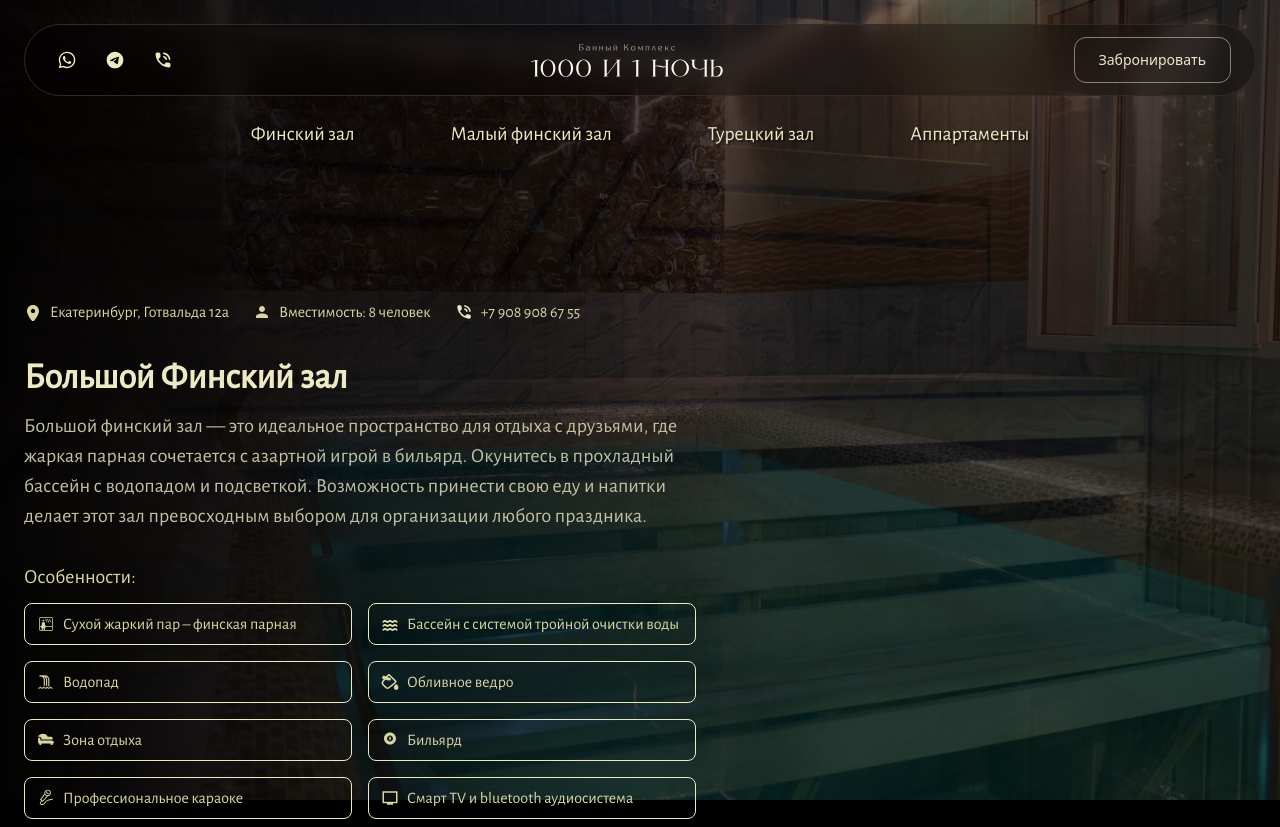
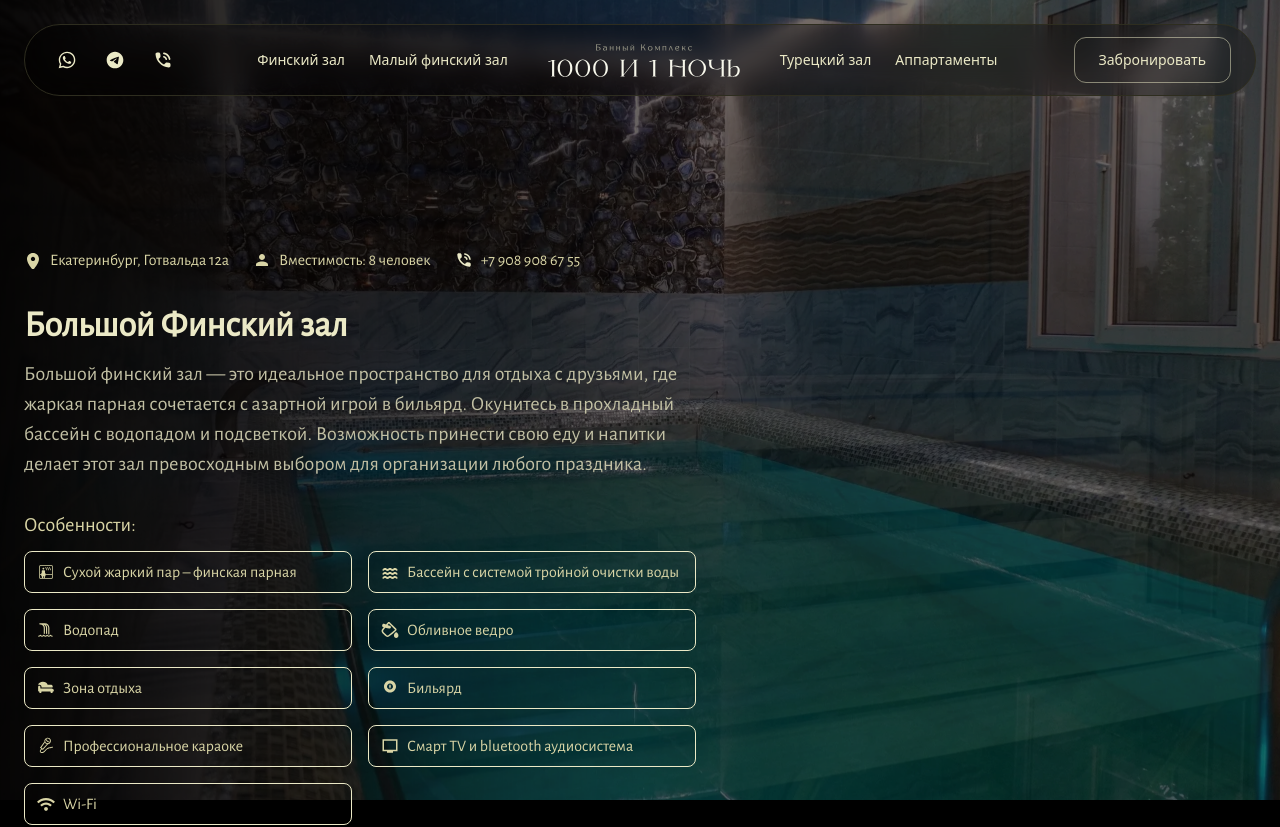
Before and after one commit to Purks1337/sasauni, a Next.js app: page / in a window 1280 px wide. Shown: the top 827 px of the page. Built offline with nearby package versions, Linux system fonts and the light colour scheme.

Commit message:
Header fix

```diff
--- a/src/widgets/header/ui/header.tsx
+++ b/src/widgets/header/ui/header.tsx
@@ -15,7 +15,7 @@ interface HeaderProps {
 export function Header({ bookingPhone = 'tel:+79089086755' }: HeaderProps) {
   return (
     <div className="sticky top-0 z-30 py-3 sm:py-6">
-      <div className="max-w-7xl mx-auto w-full flex flex-col gap-6 px-2 sm:px-6">
+      <div className="max-w-7xl mx-auto w-full px-2 sm:px-6">
         {/* Header Bar */}
         <div className="bg-black/30 backdrop-blur-md border border-[#2E2D1F] rounded-full px-4 sm:px-[24px] py-3 flex items-center justify-between gap-4 relative z-20">
           {/* Left side: Social/phone icons on desktop, logo on mobile */}
@@ -36,9 +36,25 @@ export function Header({ bookingPhone = 'tel:+79089086755' }: HeaderProps) {
             </div>
           </div>
 
-          {/* Center: Desktop logo */}
-          <div className="hidden sm:flex flex-col items-center">
+          {/* Center: Desktop Navigation & Logo */}
+          <div className="hidden sm:flex items-center gap-x-10">
+            <div className="flex items-center gap-x-6">
+              <Link href="/rooms/fin" className="text-[#EBE9C6] text-sm font-system hover:text-[color:var(--accent)] transition-colors">
+                Финский зал
+              </Link>
+              <Link href="/rooms/fin-small" className="text-[#EBE9C6] text-sm font-system hover:text-[color:var(--accent)] transition-colors">
+                Малый финский зал
+              </Link>
+            </div>
             <Logo className="w-48 h-auto" />
+            <div className="flex items-center gap-x-6">
+              <Link href="/rooms/turkey" className="text-[#EBE9C6] text-sm font-system hover:text-[color:var(--accent)] transition-colors">
+                Турецкий зал
+              </Link>
+              <Link href="/rooms/apps" className="text-[#EBE9C6] text-sm font-system hover:text-[color:var(--accent)] transition-colors">
+                Аппартаменты
+              </Link>
+            </div>
           </div>
 
           {/* Right side: Book button on desktop, burger on mobile */}
@@ -49,22 +65,6 @@ export function Header({ bookingPhone = 'tel:+79089086755' }: HeaderProps) {
             <MobileMenu />
           </div>
         </div>
-
-        {/* Navigation Menu */}
-        <div className="hidden sm:flex flex-col sm:flex-row justify-center items-center gap-6 sm:gap-24">
-          <Link href="/rooms/fin" className="text-[#EBE9C6] text-xl font-normal hover:text-[color:var(--accent)] transition-colors" style={{textShadow: '2px 2px 2px rgba(0,0,0,0.6)'}}>
-            Финский зал
-          </Link>
-          <Link href="/rooms/fin-small" className="text-[#EBE9C6] text-xl font-normal hover:text-[color:var(--accent)] transition-colors" style={{textShadow: '2px 2px 2px rgba(0,0,0,0.6)'}}>
-            Малый финский зал
-          </Link>
-          <Link href="/rooms/turkey" className="text-[#EBE9C6] text-xl font-normal hover:text-[color:var(--accent)] transition-colors" style={{textShadow: '2px 2px 2px rgba(0,0,0,0.6)'}}>
-            Турецкий зал
-          </Link>
-          <Link href="/rooms/apps" className="text-[#EBE9C6] text-xl font-normal hover:text-[color:var(--accent)] transition-colors" style={{textShadow: '2px 2px 2px rgba(0,0,0,0.6)'}}>
-            Аппартаменты
-          </Link>
-        </div>
       </div>
     </div>
   );
```
